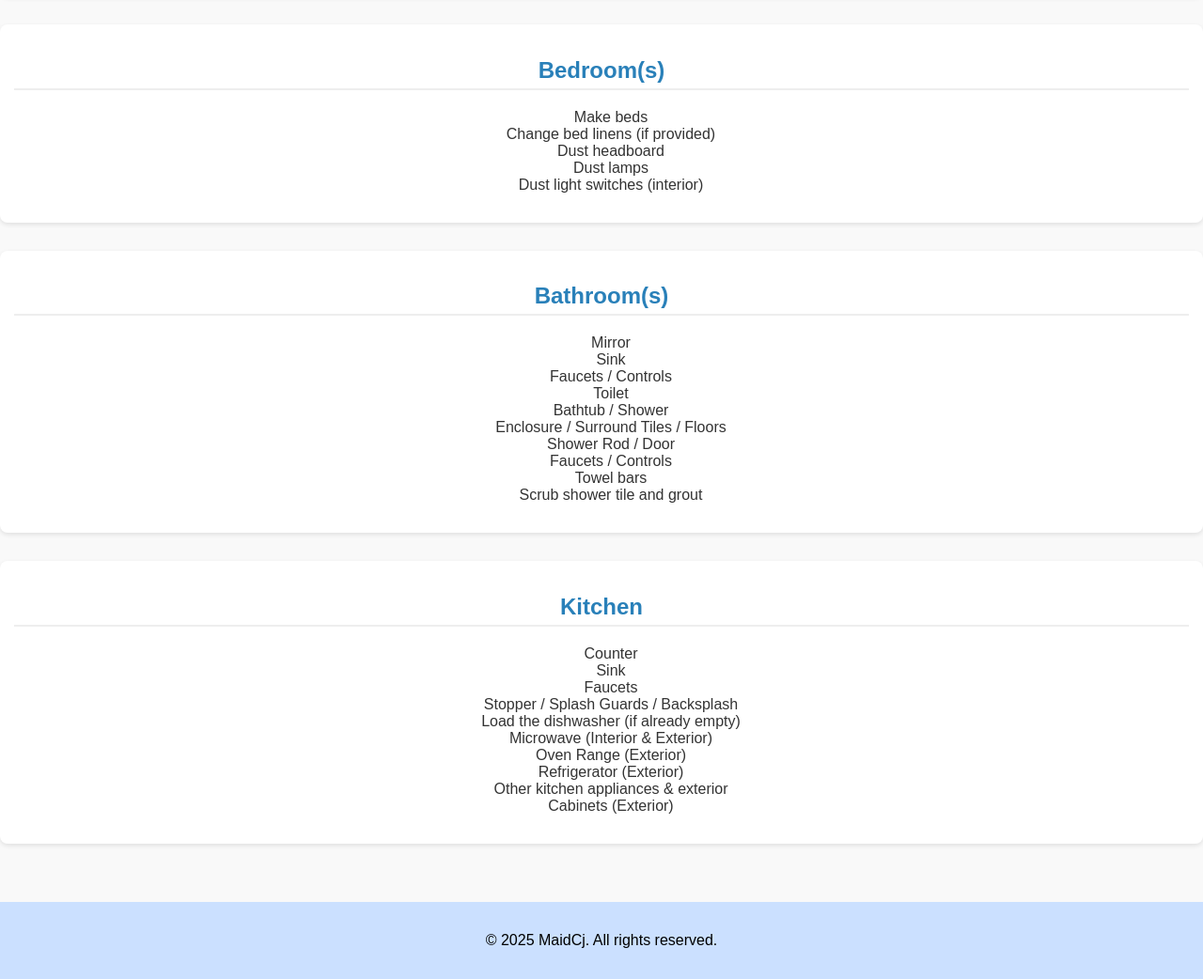
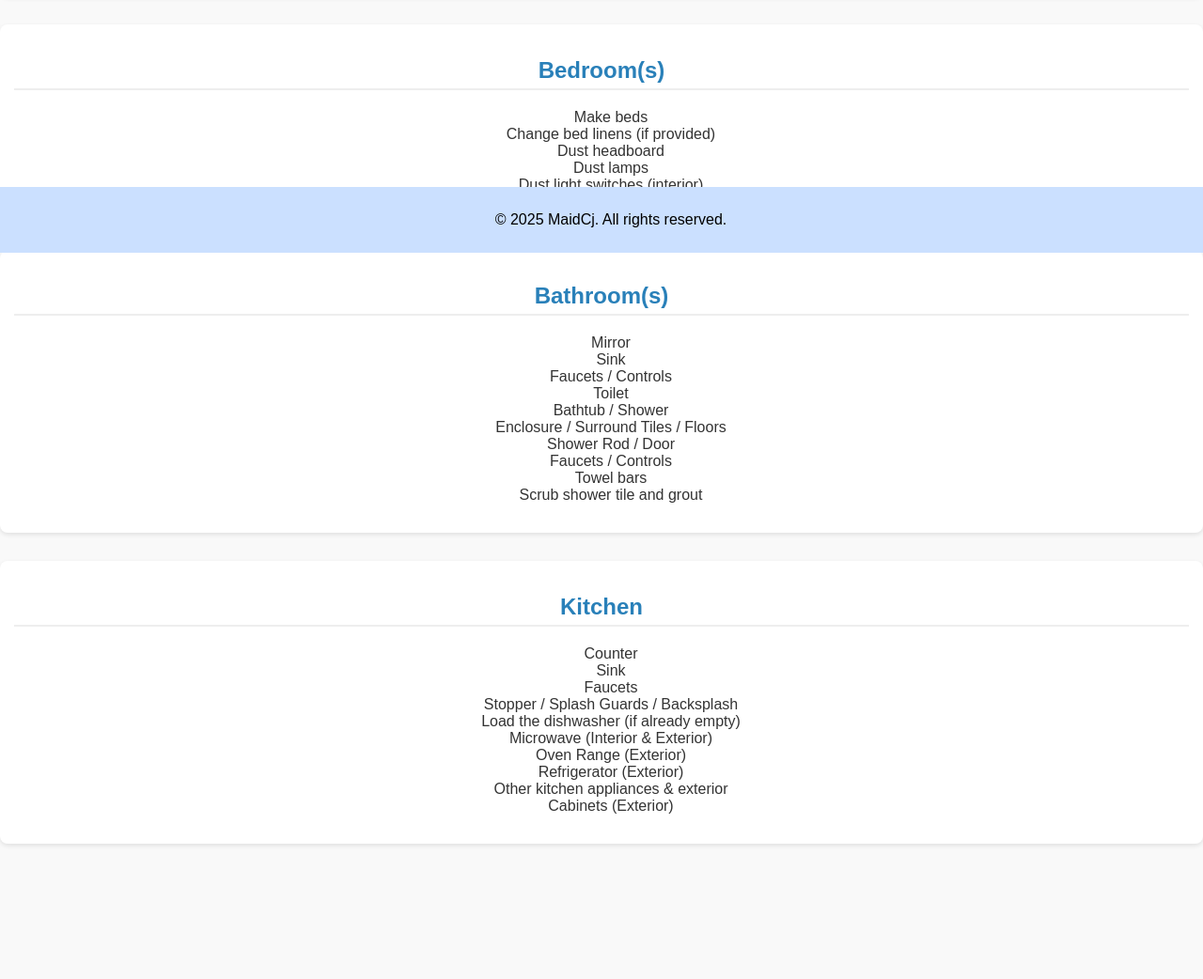
Before and after one commit to alexalvarenga7/maidcj-site, a Django app: page /pre/ in a window 1280 px wide. Shown: the part 531-1573 px from the top of the page at 94% size. After the commit the page ends 1431 px from the top, so only its background shows below. Run offline with Django 4.2, Linux system fonts and the light colour scheme.

```diff
--- a/servicios/static/css/regular.css
+++ b/servicios/static/css/regular.css
@@ -5,15 +5,8 @@ body {
     color: #333;
     height: 100%;
     margin: 0;
-    display: flex;
-    flex-direction: column;
 
 }
-
-main {
-    flex: 1;
-}
-
 
 h1 {
     text-align: center;
@@ -86,6 +79,12 @@ footer {
     text-align: center;
     padding: 1rem;
     margin-top: 2rem;
+    position: fixed;
+    bottom: 0;
+    left: 0;
+    width: 100%;
+    padding: 10px;
+
 
 }
 
```
